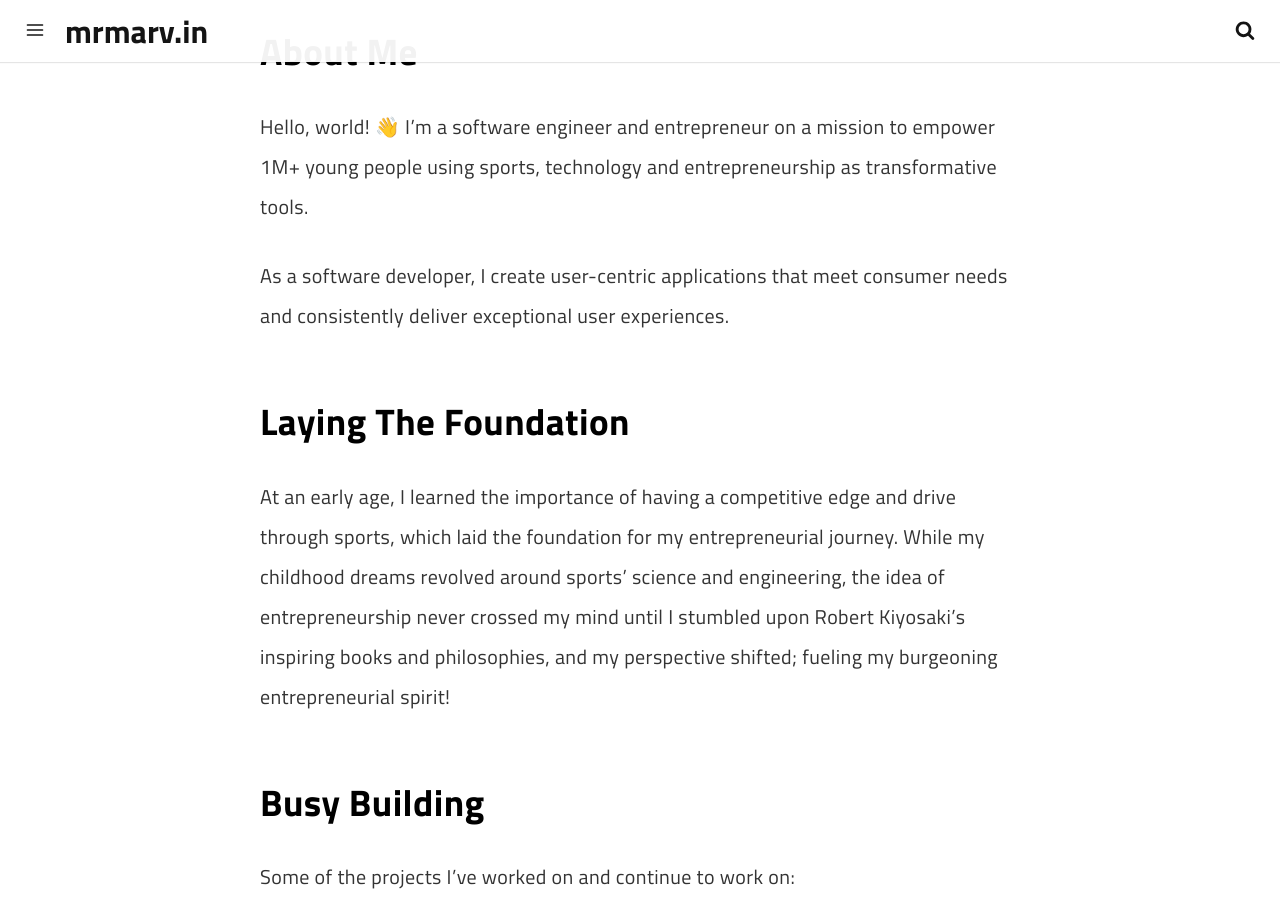
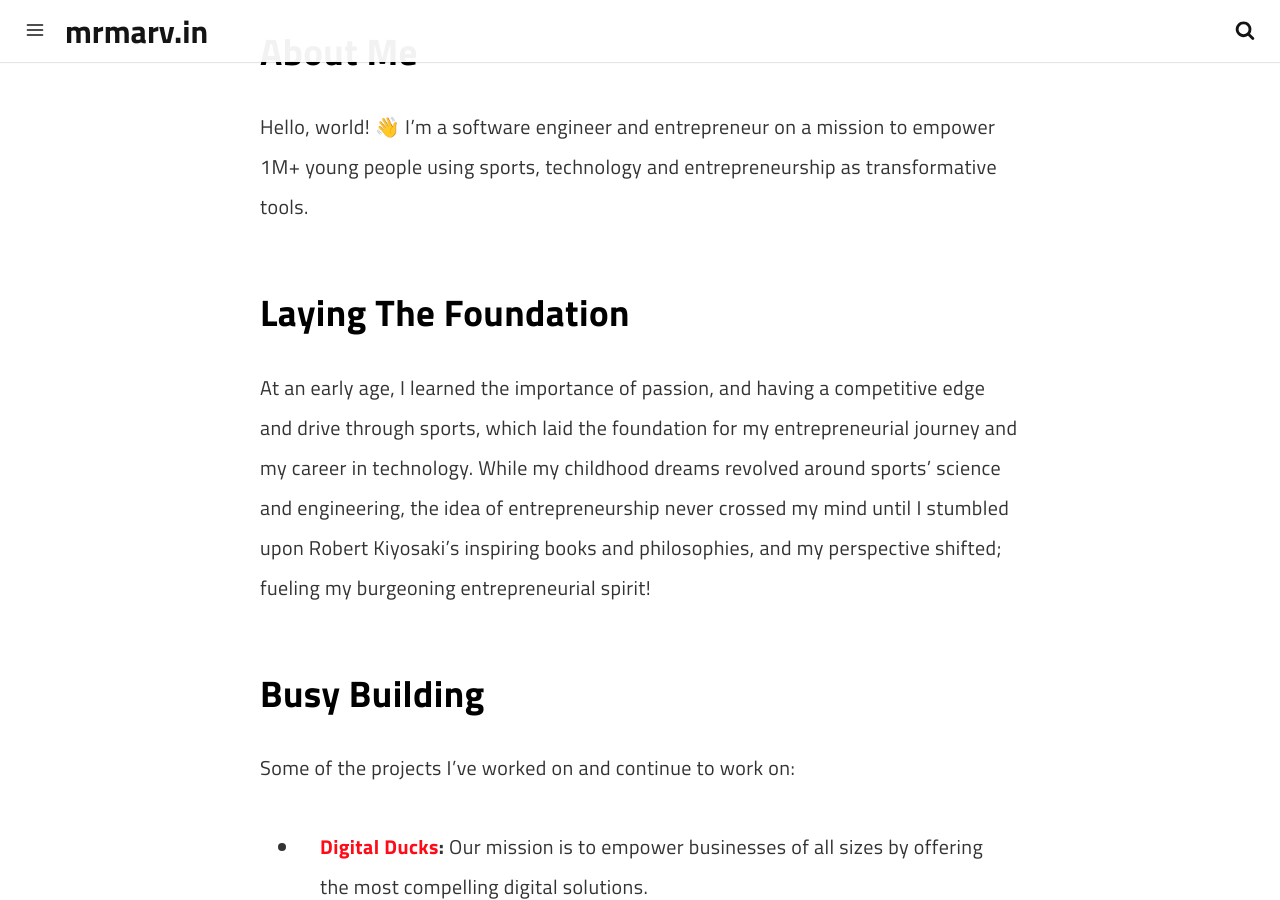
Before and after one commit to marv0/marv0.github.io, a Jekyll site: the page built from pages/about.md, in a window 1280 px wide and 900 px high, scrolled down 493 px. Built offline with Jekyll 4.4.1, drawn with Linux system fonts in a browser that asks for light colours; a script that is not in the unit is left out.

Commit message:
Update about.md

```diff
--- a/pages/about.md
+++ b/pages/about.md
@@ -12,11 +12,9 @@ permalink: /about/
 
 Hello, world! 👋 I'm a software engineer and entrepreneur on a mission to empower 1M+ young people using sports, technology and entrepreneurship as transformative tools.
 
-As a software developer, I create user-centric applications that meet consumer needs and consistently deliver exceptional user experiences.
-
 ## Laying The Foundation
 
-At an early age, I learned the importance of having a competitive edge and drive through sports, which laid the foundation for my entrepreneurial journey. While my childhood dreams revolved around sports' science and engineering, the idea of entrepreneurship never crossed my mind until I stumbled upon Robert Kiyosaki's inspiring books and philosophies, and my perspective shifted; fueling my burgeoning entrepreneurial spirit!
+At an early age, I learned the importance of passion, and having a competitive edge and drive through sports, which laid the foundation for my entrepreneurial journey and my career in technology. While my childhood dreams revolved around sports' science and engineering, the idea of entrepreneurship never crossed my mind until I stumbled upon Robert Kiyosaki's inspiring books and philosophies, and my perspective shifted; fueling my burgeoning entrepreneurial spirit!
 
 ## Busy Building
 
```
